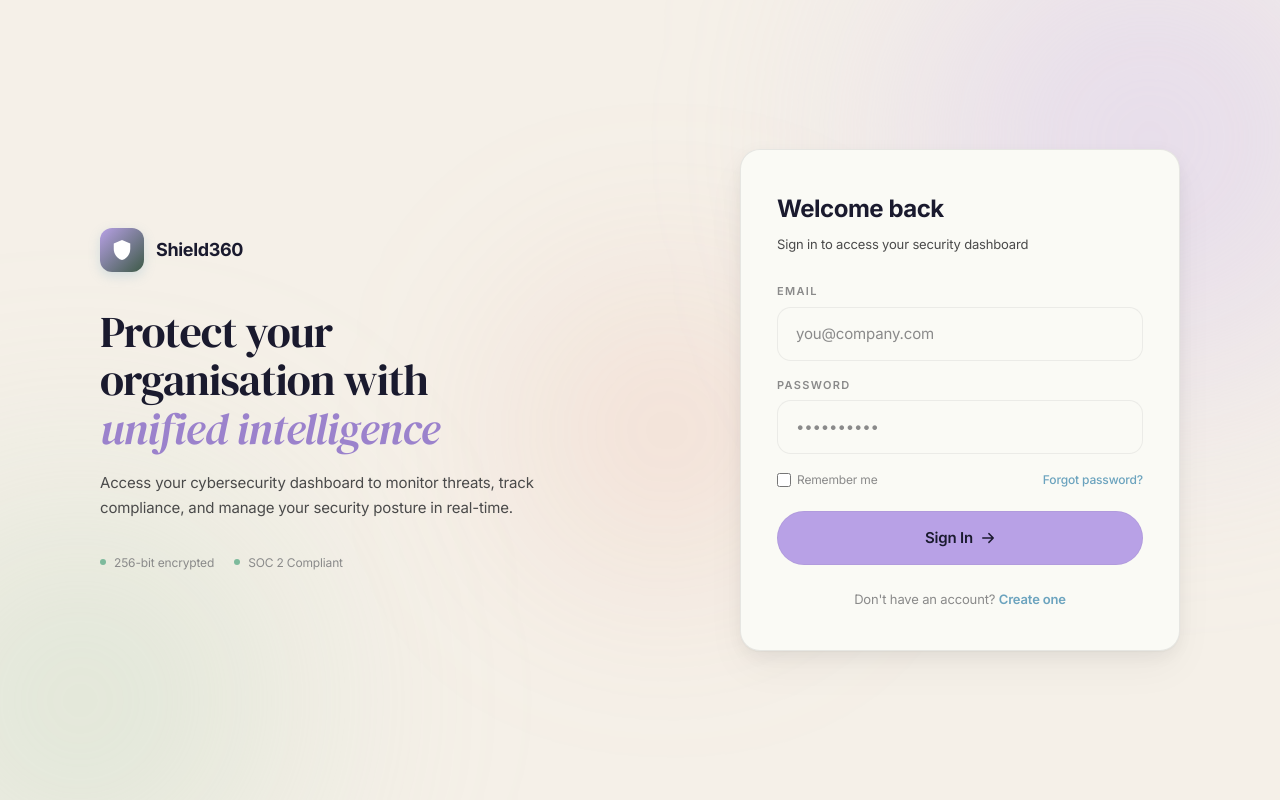
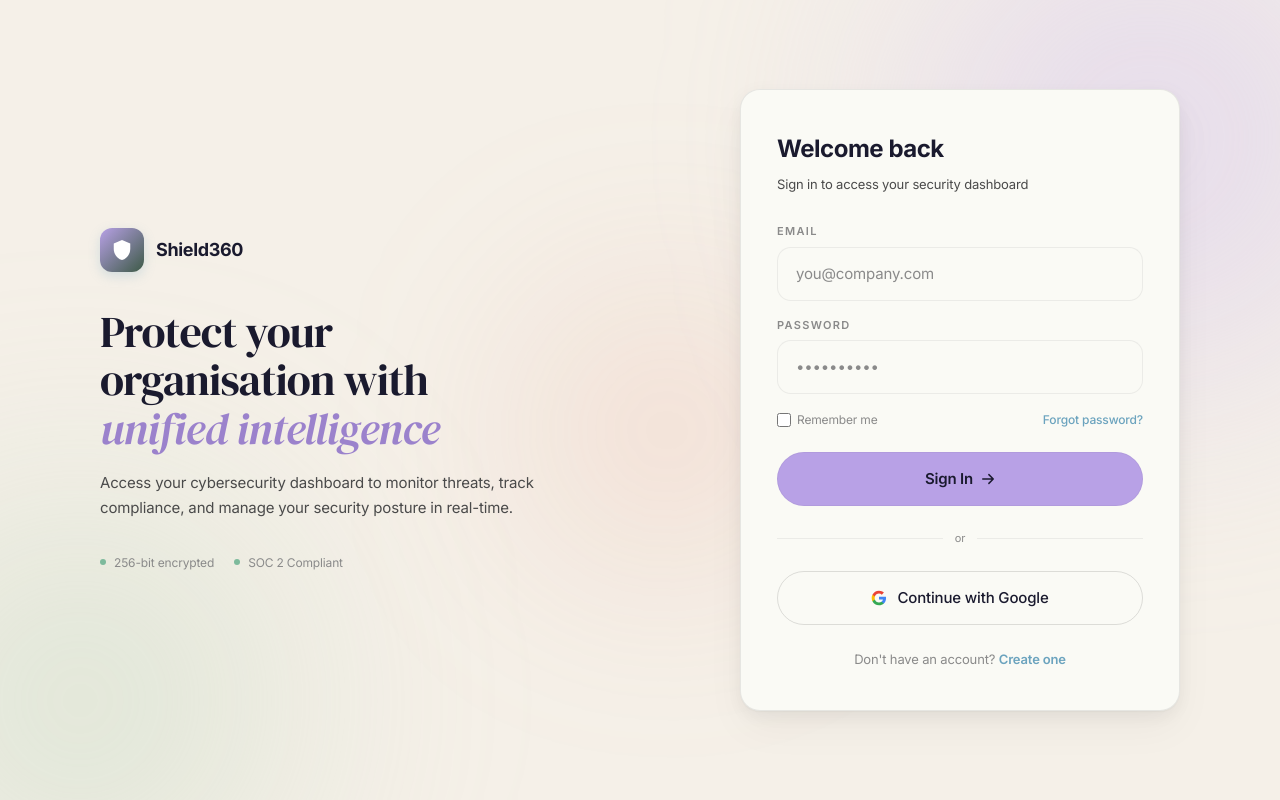
Before and after one commit to Xmicka/shield360-cybersecurity-platform, a React (Vite) app: page /login in a window 1280 px wide. Built offline with nearby package versions, Linux system fonts and the light colour scheme; no server answers.

Commit message:
feat: restore Google sign-in (Supabase OAuth provider now configured)
Re-add loginWithGoogle to AuthContext and the Continue with Google buttons
on Login and Signup. UpgradeModal restyle from previous commit is preserved.

```diff
--- a/src/context/authContext.tsx
+++ b/src/context/authContext.tsx
@@ -21,6 +21,7 @@ interface AuthState {
     signup: (name: string, email: string, password: string, organization: string) => Promise<void>;
     logout: () => Promise<void>;
     resetPassword: (email: string) => Promise<void>;
+    loginWithGoogle: () => Promise<void>;
 }
 
 const AuthContext = createContext<AuthState | undefined>(undefined);
@@ -111,7 +112,17 @@ export function AuthProvider({ children }: { children: ReactNode }) {
         if (error) throw error;
     };
 
+    const loginWithGoogle = async () => {
+        const { error } = await supabase.auth.signInWithOAuth({
+            provider: "google",
+            options: { redirectTo: window.location.origin + "/dashboard" },
+        });
+        if (error) throw error;
+        // OAuth redirects; profile bootstrap below handles first-time landing.
+    };
+
     // Bootstrap profile when user is set but profile doesn't yet exist
+    // (covers Google OAuth first-time sign-in as well as direct signup paths)
     useEffect(() => {
         if (!user) return;
         (async () => {
@@ -131,7 +142,7 @@ export function AuthProvider({ children }: { children: ReactNode }) {
     }, [user]);
 
     return (
-        <AuthContext.Provider value={{ user, loading, login, signup, logout, resetPassword }}>
+        <AuthContext.Provider value={{ user, loading, login, signup, logout, resetPassword, loginWithGoogle }}>
             {children}
         </AuthContext.Provider>
     );
--- a/src/pages/Login.tsx
+++ b/src/pages/Login.tsx
@@ -5,7 +5,7 @@ import { useAuth } from "../context/authContext";
 
 export default function Login() {
     const navigate = useNavigate();
-    const { login, resetPassword } = useAuth();
+    const { login, loginWithGoogle, resetPassword } = useAuth();
     const [email, setEmail] = useState("");
     const [password, setPassword] = useState("");
     const [loading, setLoading] = useState(false);
@@ -44,6 +44,17 @@ export default function Login() {
             }
         } finally {
             setLoading(false);
+        }
+    };
+
+    const handleGoogle = async () => {
+        setError("");
+        try {
+            await loginWithGoogle();
+            // OAuth flow redirects; navigate is a fallback for popup-style flows.
+            navigate("/dashboard");
+        } catch {
+            setError("Google sign-in failed. Please try again.");
         }
     };
 
@@ -184,6 +195,26 @@ export default function Login() {
                         </button>
                     </form>
 
+                    <div style={{ display: "flex", alignItems: "center", gap: 12, margin: "24px 0" }}>
+                        <div style={{ flex: 1, height: 1, background: "var(--color-border)" }} />
+                        <span style={{ fontSize: 11, color: "var(--color-text-muted)" }}>or</span>
+                        <div style={{ flex: 1, height: 1, background: "var(--color-border)" }} />
+                    </div>
+
+                    <button
+                        onClick={handleGoogle}
+                        className="btn-ghost"
+                        style={{ width: "100%", display: "flex", alignItems: "center", justifyContent: "center", gap: 10 }}
+                    >
+                        <svg viewBox="0 0 24 24" style={{ width: 16, height: 16 }}>
+                            <path d="M22.56 12.25c0-.78-.07-1.53-.2-2.25H12v4.26h5.92a5.06 5.06 0 01-2.2 3.32v2.77h3.57c2.08-1.92 3.28-4.74 3.28-8.1z" fill="#4285F4" />
+                            <path d="M12 23c2.97 0 5.46-.98 7.28-2.66l-3.57-2.77c-.98.66-2.23 1.06-3.71 1.06-2.86 0-5.29-1.93-6.16-4.53H2.18v2.84C3.99 20.53 7.7 23 12 23z" fill="#34A853" />
+                            <path d="M5.84 14.09c-.22-.66-.35-1.36-.35-2.09s.13-1.43.35-2.09V7.07H2.18C1.43 8.55 1 10.22 1 12s.43 3.45 1.18 4.93l2.85-2.22.81-.62z" fill="#FBBC05" />
+                            <path d="M12 5.38c1.62 0 3.06.56 4.21 1.64l3.15-3.15C17.45 2.09 14.97 1 12 1 7.7 1 3.99 3.47 2.18 7.07l3.66 2.84c.87-2.6 3.3-4.53 6.16-4.53z" fill="#EA4335" />
+                        </svg>
+                        Continue with Google
+                    </button>
+
                     <p style={{ fontSize: 13, color: "var(--color-text-muted)", textAlign: "center", marginTop: 24 }}>
                         Don{"'"}t have an account?{" "}
                         <Link to="/signup" style={{ color: "var(--color-brand-blue)", fontWeight: 600 }}>Create one</Link>
--- a/src/pages/Signup.tsx
+++ b/src/pages/Signup.tsx
@@ -5,7 +5,7 @@ import { useAuth } from "../context/authContext";
 
 export default function Signup() {
     const navigate = useNavigate();
-    const { signup } = useAuth();
+    const { signup, loginWithGoogle } = useAuth();
     const [form, setForm] = useState({ name: "", email: "", org: "", password: "" });
     const [loading, setLoading] = useState(false);
     const [error, setError] = useState("");
@@ -36,6 +36,16 @@ export default function Signup() {
             }
         } finally {
             setLoading(false);
+        }
+    };
+
+    const handleGoogle = async () => {
+        setError("");
+        try {
+            await loginWithGoogle();
+            navigate("/dashboard");
+        } catch {
+            setError("Google sign-in failed. Please try again.");
         }
     };
 
@@ -172,6 +182,22 @@ export default function Signup() {
                         </button>
                     </form>
 
+                    <div style={{ display: "flex", alignItems: "center", gap: 12, margin: "20px 0" }}>
+                        <div style={{ flex: 1, height: 1, background: "var(--color-border)" }} />
+                        <span style={{ fontSize: 11, color: "var(--color-text-muted)" }}>or</span>
+                        <div style={{ flex: 1, height: 1, background: "var(--color-border)" }} />
+                    </div>
+
+                    <button onClick={handleGoogle} className="btn-ghost" style={{ width: "100%", display: "flex", alignItems: "center", justifyContent: "center", gap: 10 }}>
+                        <svg viewBox="0 0 24 24" style={{ width: 16, height: 16 }}>
+                            <path d="M22.56 12.25c0-.78-.07-1.53-.2-2.25H12v4.26h5.92a5.06 5.06 0 01-2.2 3.32v2.77h3.57c2.08-1.92 3.28-4.74 3.28-8.1z" fill="#4285F4" />
+                            <path d="M12 23c2.97 0 5.46-.98 7.28-2.66l-3.57-2.77c-.98.66-2.23 1.06-3.71 1.06-2.86 0-5.29-1.93-6.16-4.53H2.18v2.84C3.99 20.53 7.7 23 12 23z" fill="#34A853" />
+                            <path d="M5.84 14.09c-.22-.66-.35-1.36-.35-2.09s.13-1.43.35-2.09V7.07H2.18C1.43 8.55 1 10.22 1 12s.43 3.45 1.18 4.93l2.85-2.22.81-.62z" fill="#FBBC05" />
+                            <path d="M12 5.38c1.62 0 3.06.56 4.21 1.64l3.15-3.15C17.45 2.09 14.97 1 12 1 7.7 1 3.99 3.47 2.18 7.07l3.66 2.84c.87-2.6 3.3-4.53 6.16-4.53z" fill="#EA4335" />
+                        </svg>
+                        Continue with Google
+                    </button>
+
                     <p style={{ fontSize: 13, color: "var(--color-text-muted)", textAlign: "center", marginTop: 20 }}>
                         Already have an account?{" "}
                         <Link to="/login" style={{ color: "var(--color-brand-blue)", fontWeight: 600 }}>Sign in</Link>
```
